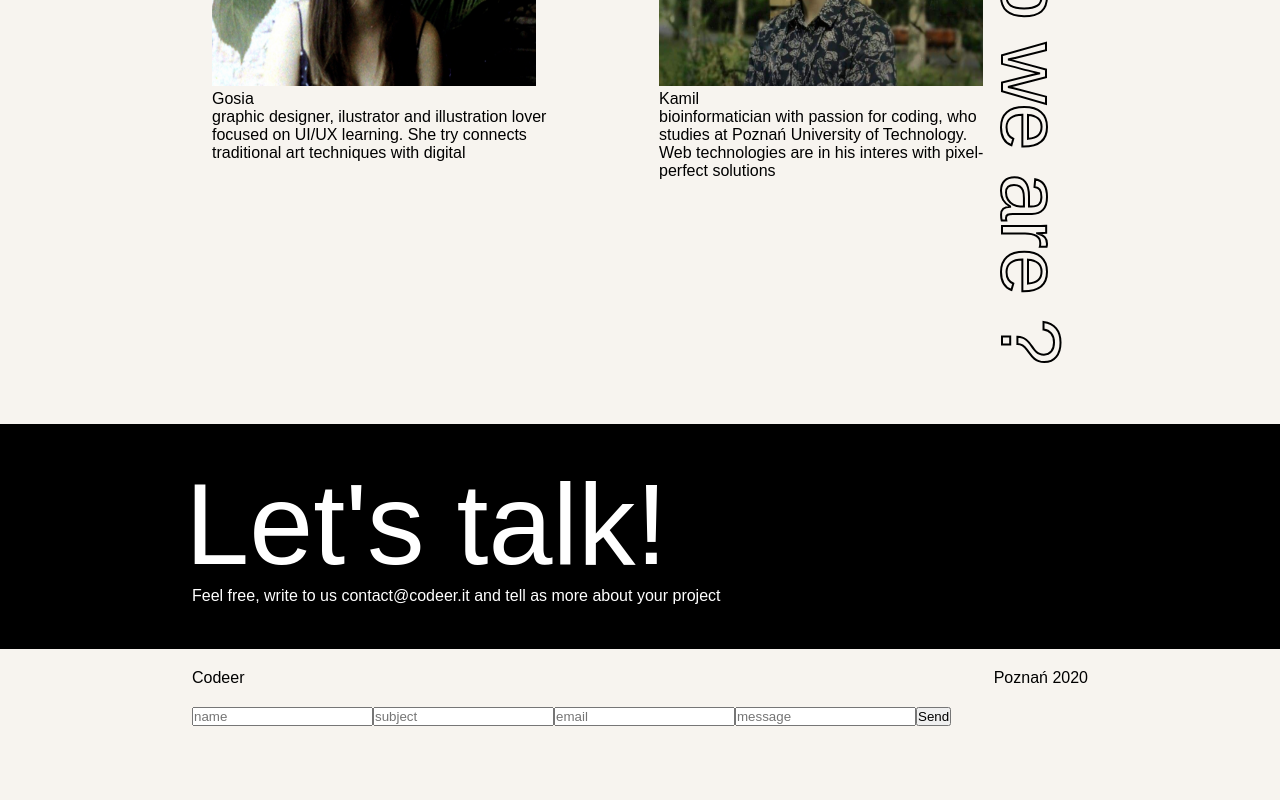
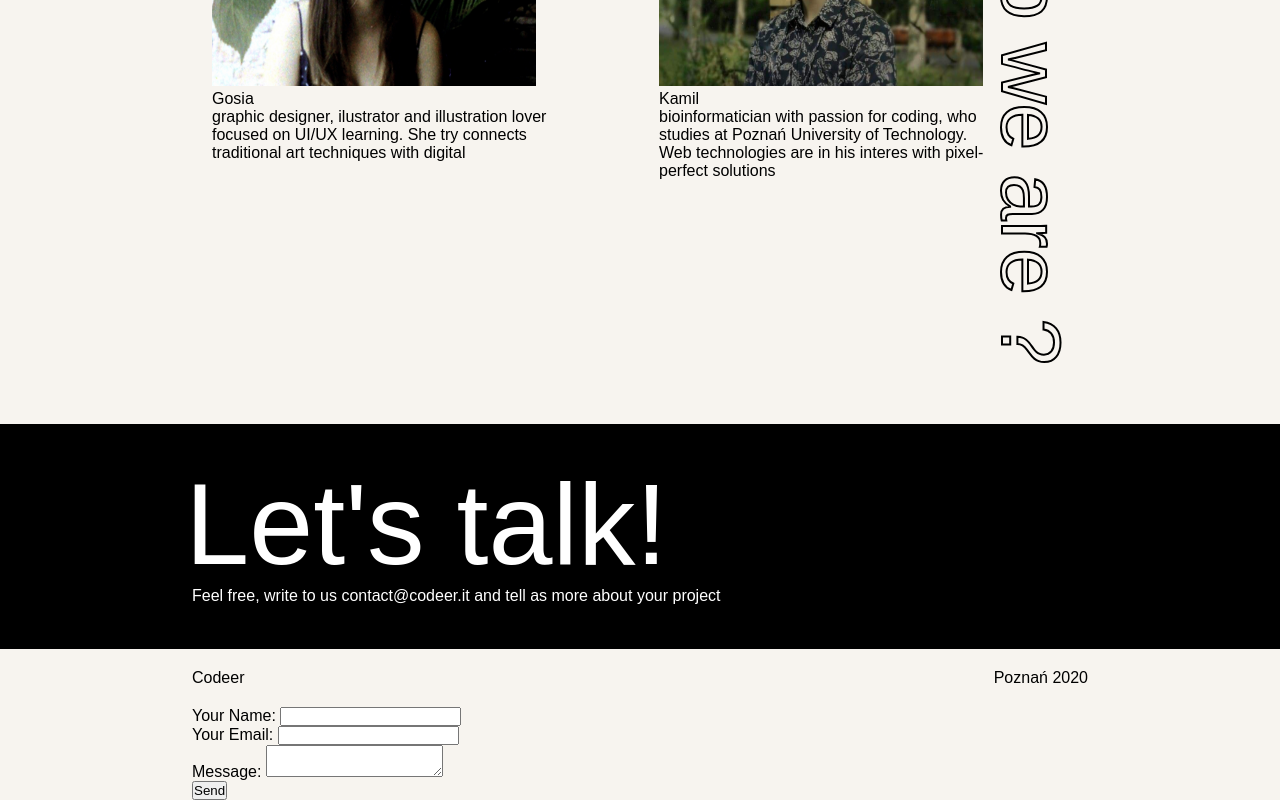
Before and after one commit to cooder-it/codeer_it, a React (Create React App) app: page / in a window 1280 px wide. Shown: the part 865-1665 px from the top of the page. Before the commit the page ends 1591 px from the top, so only its background shows below. Built offline with nearby package versions, Linux system fonts and the light colour scheme.

Commit message:
Update App.js
updatee

```diff
--- a/src/App.js
+++ b/src/App.js
@@ -93,13 +93,28 @@
           <span>Poznań 2020</span>
         </footer>
       </main>
-      <form onSubmit={send_mail} action="" method="POST">
+      <form name="contact" method="POST" data-netlify="true">
+      <p>
+        <label>Your Name: <input type="text" name="name" /></label>
+      </p>
+      <p>
+        <label>Your Email: <input type="email" name="email" /></label>
+      </p>
+      <p>
+        <label>Message: <textarea name="message"></textarea></label>
+      </p>
+      <p>
+        <button type="submit">Send</button>
+      </p>
+    </form>
+
+      {/* <form onSubmit={send_mail} action="" method="POST">
           <input type="text" name="Name" placeholder="name"/>
           <input type="text" name="Subject" placeholder="subject"/>
           <input type="text" name="Email" placeholder="email"/>
           <input type="text" name="Message" placeholder="message"/>
           <button type="submit">Send</button>
-      </form>
+      </form> */}
       </div>
     </>
   );
```
